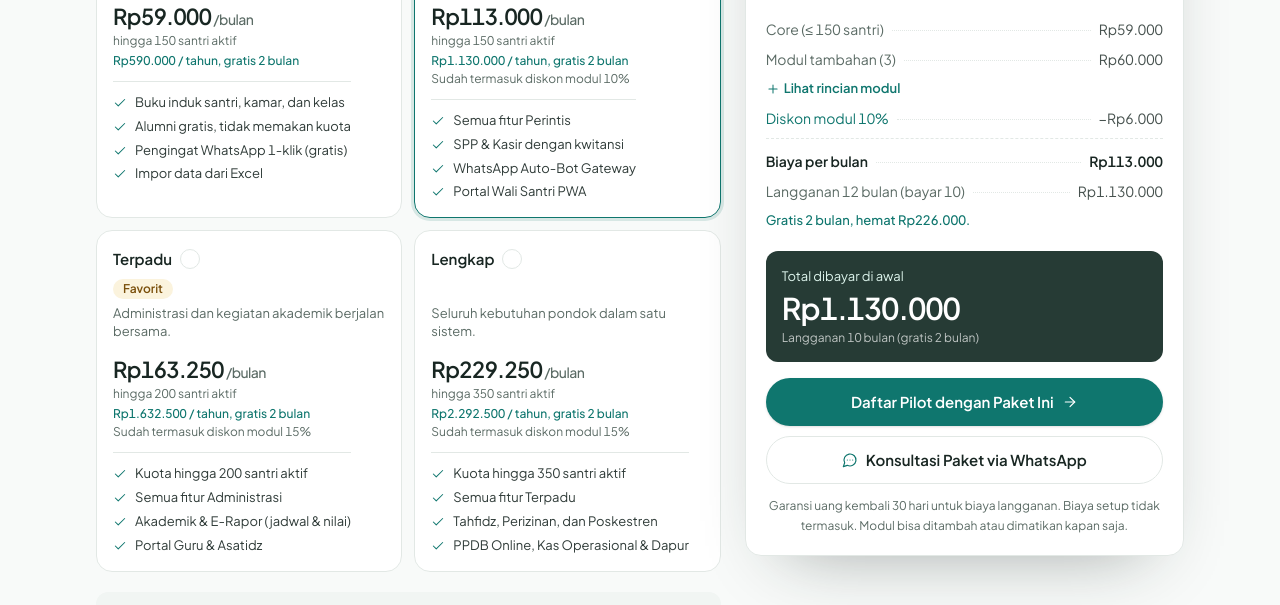
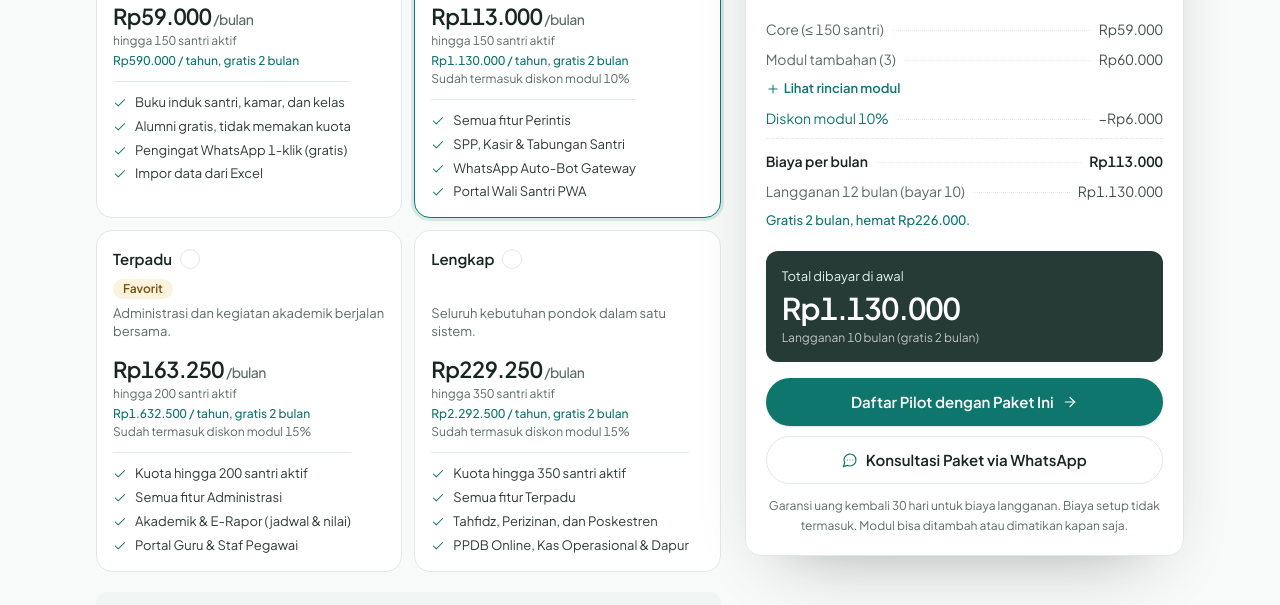
Before and after one commit to abuwatsiq1412/tsiqa-app, a Next.js app: page / in a window 1280 px wide. Shown: the part 3340-3945 px from the top of the page. Built offline with nearby package versions, Linux system fonts and the light colour scheme.

Commit message:
feat: integrate Tabungan Santri into SPP module & expand Portal Guru to include staff

```diff
--- a/src/app/_lib/pricing.ts
+++ b/src/app/_lib/pricing.ts
@@ -57,9 +57,9 @@ export const MODUL: Modul[] = [
   {
     id: "spp",
     kategori: "Keuangan",
-    nama: "SPP & Kasir Pondok",
+    nama: "SPP, Kasir & Tabungan Santri",
     deskripsi:
-      "Tagihan bulanan atau bebas, catat pembayaran, kartu SPP, kwitansi, dan laporan kas harian.",
+      "Tagihan SPP bulanan/bebas, kasir kwitansi, tabungan & uang saku santri, serta laporan kas harian.",
     harga: 20_000,
     icon: "wallet",
   },
@@ -76,7 +76,7 @@ export const MODUL: Modul[] = [
     id: "portal-wali",
     kategori: "Portal",
     nama: "Portal Wali Santri",
-    deskripsi: "Wali melihat tagihan, rapor, dan izin ananda langsung dari HP via PWA ringan.",
+    deskripsi: "Wali melihat tagihan, saldo saku, rapor, dan izin ananda langsung dari HP via PWA ringan.",
     harga: 20_000,
     icon: "users",
   },
@@ -92,8 +92,8 @@ export const MODUL: Modul[] = [
   {
     id: "portal-guru",
     kategori: "Portal",
-    nama: "Portal Guru & Asatidz",
-    deskripsi: "Ustadz mengisi absensi dan nilai langsung dari HP.",
+    nama: "Portal Guru & Staf Pegawai",
+    deskripsi: "Ustadz dan karyawan mengisi absensi harian, nilai, dan akses profil tugas dari HP.",
     harga: 15_000,
     icon: "award",
   },
@@ -174,7 +174,7 @@ export const PAKET: Paket[] = [
     modul: ["spp", "wa", "portal-wali"],
     poin: [
       "Semua fitur Perintis",
-      "SPP & Kasir dengan kwitansi",
+      "SPP, Kasir & Tabungan Santri",
       "WhatsApp Auto-Bot Gateway",
       "Portal Wali Santri PWA",
     ],
@@ -189,7 +189,7 @@ export const PAKET: Paket[] = [
       "Kuota hingga 200 santri aktif",
       "Semua fitur Administrasi",
       "Akademik & E-Rapor (jadwal & nilai)",
-      "Portal Guru & Asatidz",
+      "Portal Guru & Staf Pegawai",
     ],
     sorot: "Favorit",
   },
```
Also changed, not shown: public/tsiqa-icon.svg (deleted), public/tsiqa-logo.svg (deleted).
